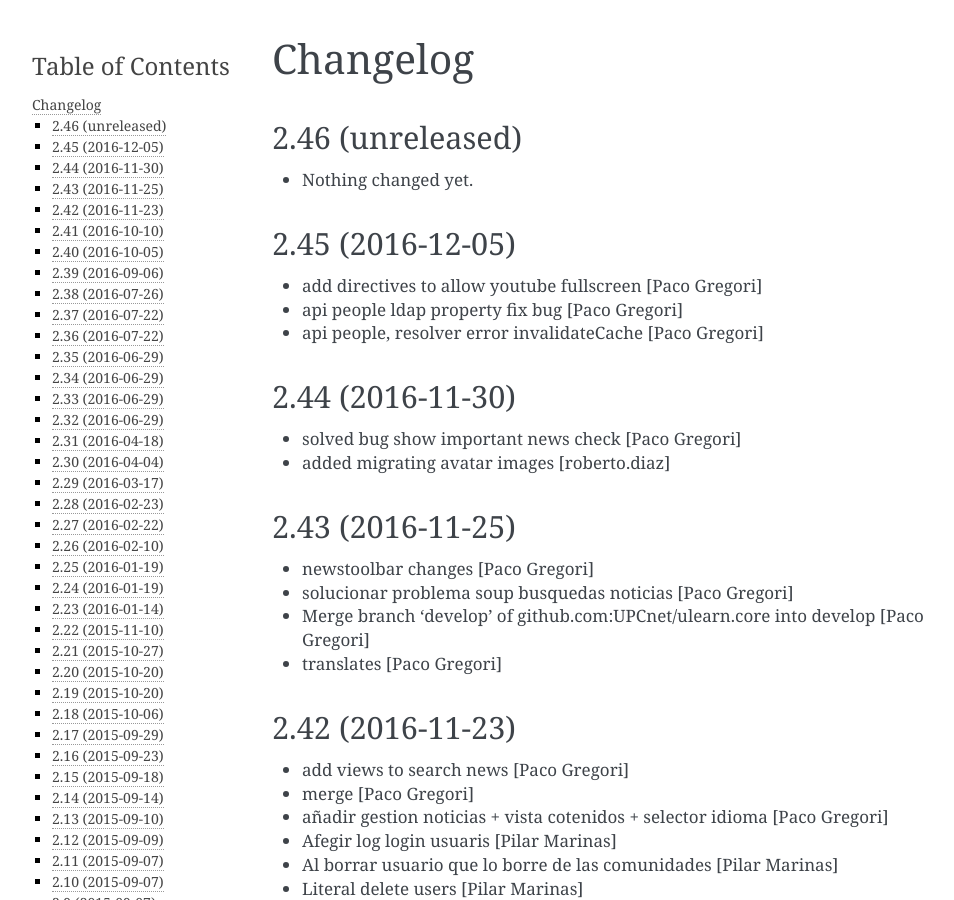
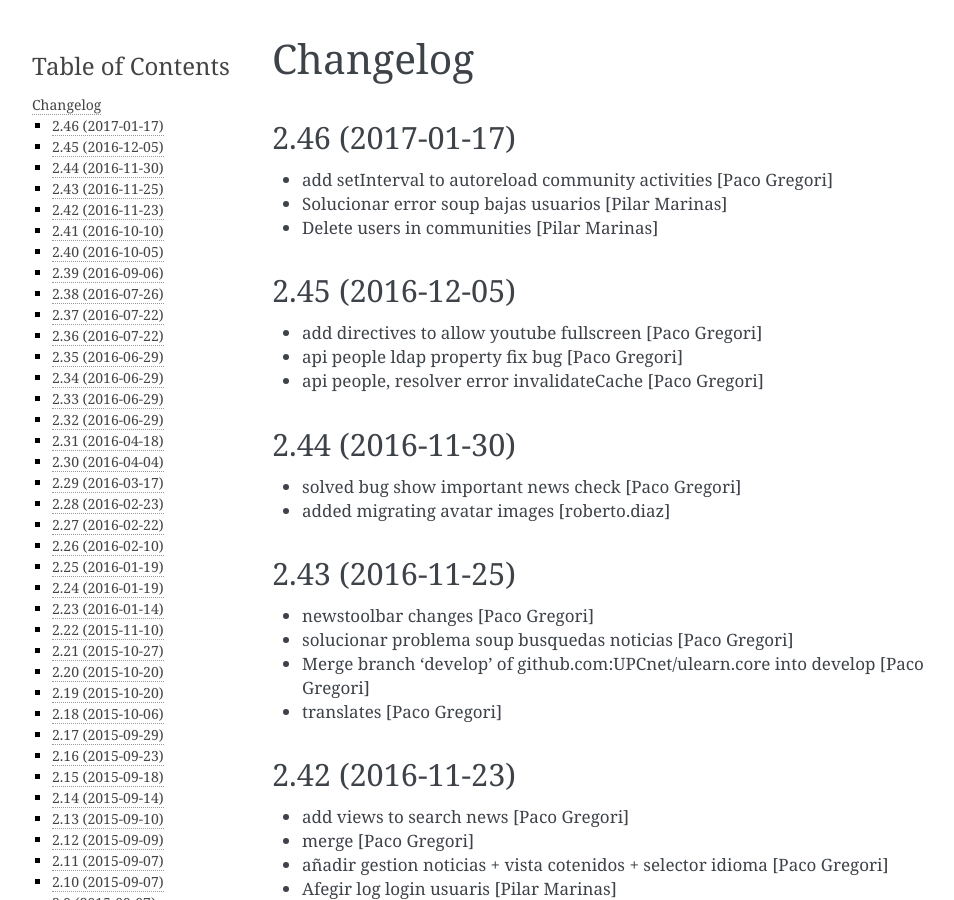
Before and after one commit to UPCnet/ulearn.core, a Sphinx documentation site: the page built from docs/HISTORY.rst, in a window 1280 px wide and 900 px high. Shown: the whole window, without its empty margins (148-1102 px from the left). Built offline with Sphinx 7.4.7, drawn with Linux system fonts in a browser that asks for light colours; pages that are not in the unit, such as notebooks, are missing from menus.

Commit message:
Preparing release 2.46

```diff
--- a/docs/HISTORY.rst
+++ b/docs/HISTORY.rst
@@ -1,11 +1,12 @@
 Changelog
 =========
 
-2.46 (unreleased)
+2.46 (2017-01-17)
 -----------------
 
-- Nothing changed yet.
-
+* add setInterval to autoreload community activities [Paco Gregori]
+* Solucionar error soup bajas usuarios [Pilar Marinas]
+* Delete users in communities [Pilar Marinas]
 
 2.45 (2016-12-05)
 -----------------
--- a/setup.py
+++ b/setup.py
@@ -1,7 +1,7 @@
 from setuptools import setup, find_packages
 import os
 
-version = '2.46.dev0'
+version = '2.46'
 
 README = open('README.rst').read()
 HISTORY = open(os.path.join('docs', 'HISTORY.rst')).read()
```
